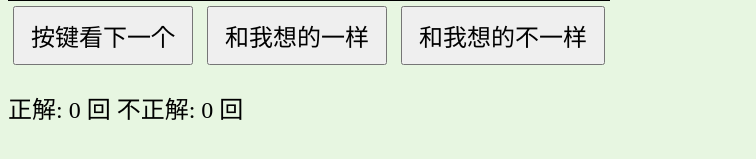
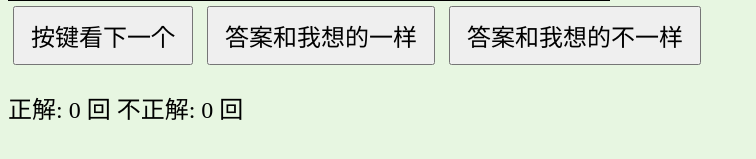
Before and after one commit to tamagenai/akansasu20ke, a plain HTML site: page index.html in a window 1280 px wide. Shown: the part 209-368 px from the top of the page, without its empty margins (0-756 px from the left). Drawn offline with Linux system fonts and the light colour scheme.

Commit message:
Add files via upload

```diff
--- a/index.html
+++ b/index.html
@@ -43,8 +43,8 @@
 <body>
   <div id="flashcard">Click to see definition/按下键看(第20课)单词卡</div>
   <button onclick="showAnswer()">按键看下一个</button>
-  <button onclick="checkAnswer(true)">和我想的一样</button>
-  <button onclick="checkAnswer(false)">和我想的不一样</button>
+  <button onclick="checkAnswer(true)">答案和我想的一样</button>
+  <button onclick="checkAnswer(false)">答案和我想的不一样</button>
 
   <div id="result">正解: 0 回 不正解: 0 回</div>
 
```
